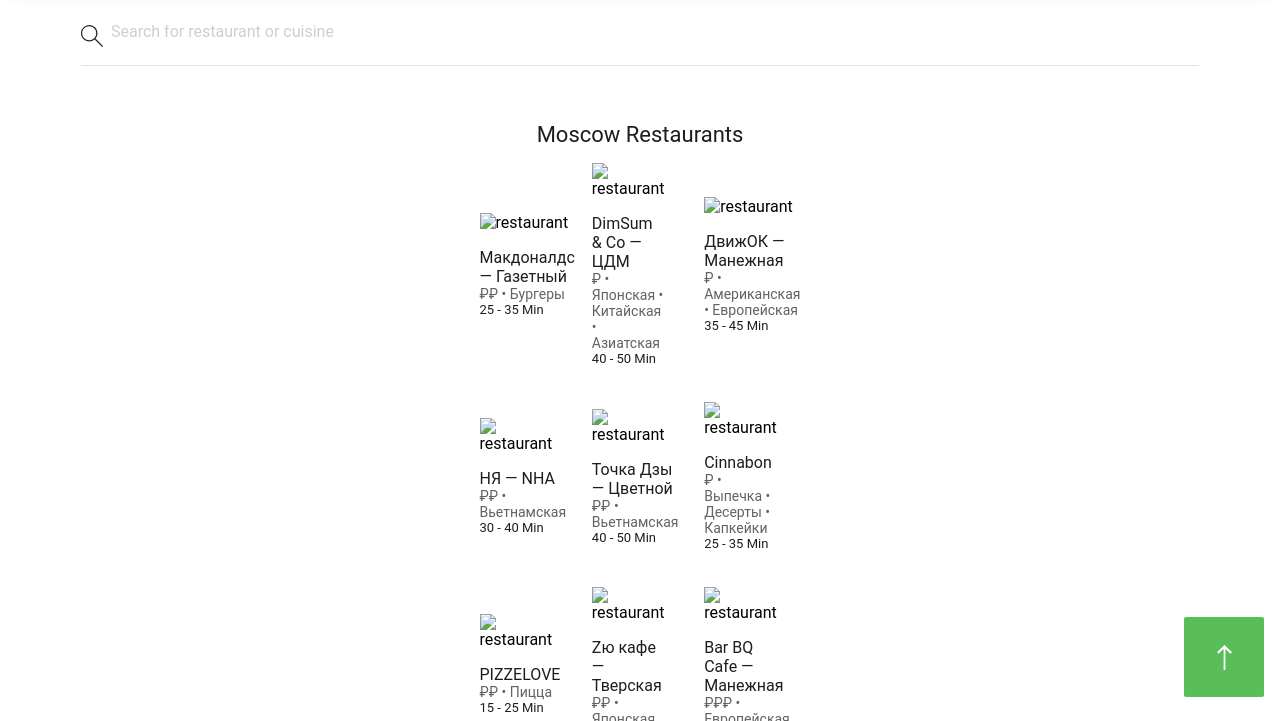
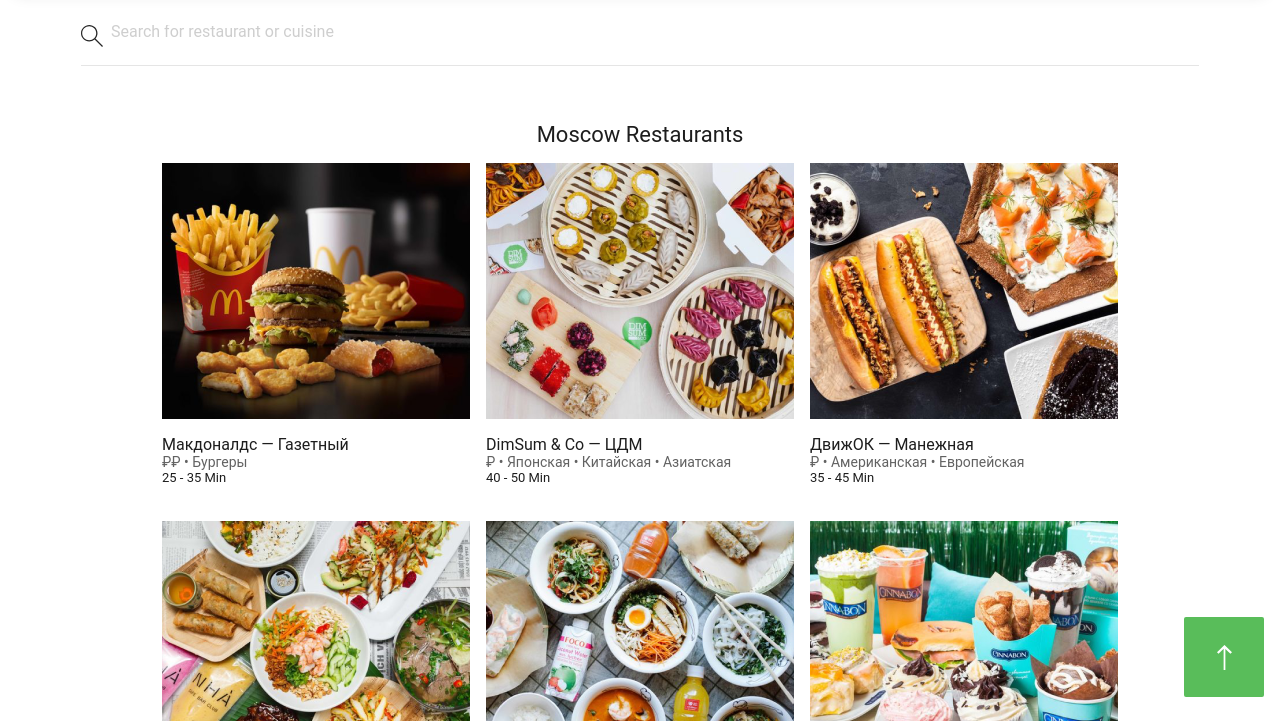
Before and after one commit to IlyaLis1/Uber_Eats, a plain HTML site: page uber-eats_hw_grid/index.html in a window 1280 px wide. Shown: the part 79-800 px from the top of the page. Drawn offline with Linux system fonts and the light colour scheme; the site is published under a folder, as on GitHub Pages, so addresses that start at the root find nothing.

Commit message:
Update index.html

```diff
--- a/uber-eats_hw_grid/index.html
+++ b/uber-eats_hw_grid/index.html
@@ -85,7 +85,7 @@
     </span>
     <div class="main__catalog">
         <a href="/" class="main__catalog__card">
-            <img class="main__catalog__card__image" src="/assets/images/photo1.png" alt="restaurant">
+            <img class="main__catalog__card__image" src="assets/images/photo1.png" alt="restaurant">
             <ul class="main__catalog__card__info">
                 <li class="main__catalog__card__info__name">
                     Макдоналдс — Газетный
@@ -99,7 +99,7 @@
             </ul>
         </a>
         <a href="/" class="main__catalog__card">
-            <img class="main__catalog__card__image" src="/assets/images/photo2.png" alt="restaurant">
+            <img class="main__catalog__card__image" src="assets/images/photo2.png" alt="restaurant">
             <ul class="main__catalog__card__info">
                 <li class="main__catalog__card__info__name">
                     DimSum & Co — ЦДМ
@@ -113,7 +113,7 @@
             </ul>
         </a>
         <a href="/" class="main__catalog__card">
-            <img class="main__catalog__card__image" src="/assets/images/photo3.png" alt="restaurant">
+            <img class="main__catalog__card__image" src="assets/images/photo3.png" alt="restaurant">
             <ul class="main__catalog__card__info">
                 <li class="main__catalog__card__info__name">
                     ДвижОК — Манежная
@@ -127,7 +127,7 @@
             </ul>
         </a>
         <a href="/" class="main__catalog__card">
-            <img class="main__catalog__card__image" src="/assets/images/photo4.png" alt="restaurant">
+            <img class="main__catalog__card__image" src="assets/images/photo4.png" alt="restaurant">
             <ul class="main__catalog__card__info">
                 <li class="main__catalog__card__info__name">
                     НЯ — NHA
@@ -141,7 +141,7 @@
             </ul>
         </a>
         <a href="/" class="main__catalog__card">
-            <img class="main__catalog__card__image" src="/assets/images/photo5.png" alt="restaurant">
+            <img class="main__catalog__card__image" src="assets/images/photo5.png" alt="restaurant">
             <ul class="main__catalog__card__info">
                 <li class="main__catalog__card__info__name">
                     Точка Дзы — Цветной
@@ -155,7 +155,7 @@
             </ul>
         </a>
         <a href="/" class="main__catalog__card">
-            <img class="main__catalog__card__image" src="/assets/images/photo6.png" alt="restaurant">
+            <img class="main__catalog__card__image" src="assets/images/photo6.png" alt="restaurant">
             <ul class="main__catalog__card__info">
                 <li class="main__catalog__card__info__name">
                     Cinnabon
@@ -169,7 +169,7 @@
             </ul>
         </a>
         <a href="/" class="main__catalog__card">
-            <img class="main__catalog__card__image" src="/assets/images/photo7.png" alt="restaurant">
+            <img class="main__catalog__card__image" src="assets/images/photo7.png" alt="restaurant">
             <ul class="main__catalog__card__info">
                 <li class="main__catalog__card__info__name">
                     PIZZELOVE
@@ -183,7 +183,7 @@
             </ul>
         </a>
         <a href="/" class="main__catalog__card">
-            <img class="main__catalog__card__image" src="/assets/images/photo8.png" alt="restaurant">
+            <img class="main__catalog__card__image" src="assets/images/photo8.png" alt="restaurant">
             <ul class="main__catalog__card__info">
                 <li class="main__catalog__card__info__name">
                     Zю кафе — Тверская
@@ -197,7 +197,7 @@
             </ul>
         </a>
         <a href="/" class="main__catalog__card">
-            <img class="main__catalog__card__image" src="/assets/images/photo9.png" alt="restaurant">
+            <img class="main__catalog__card__image" src="assets/images/photo9.png" alt="restaurant">
             <ul class="main__catalog__card__info">
                 <li class="main__catalog__card__info__name">
                     Bar BQ Cafe — Манежная
```
